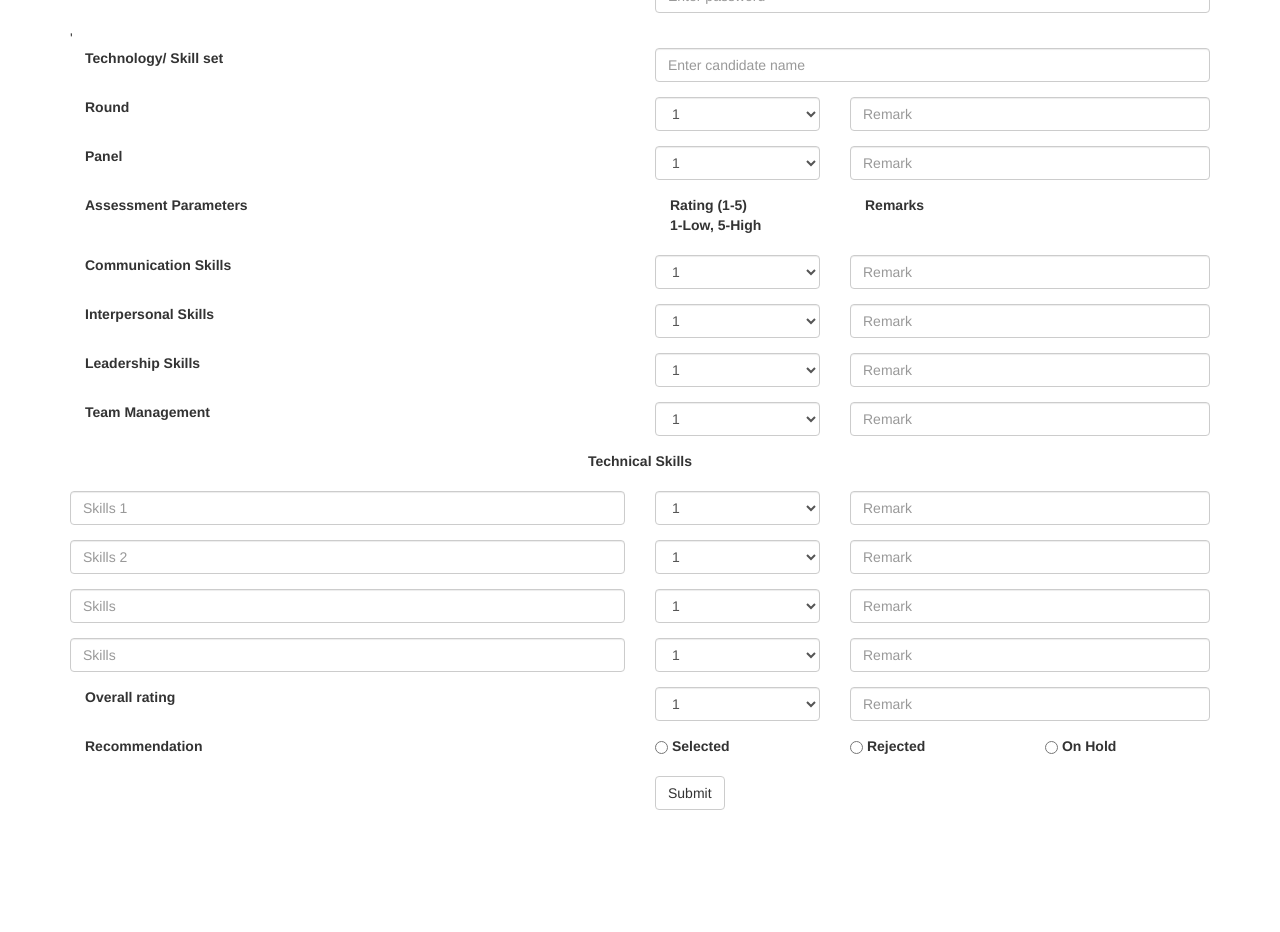
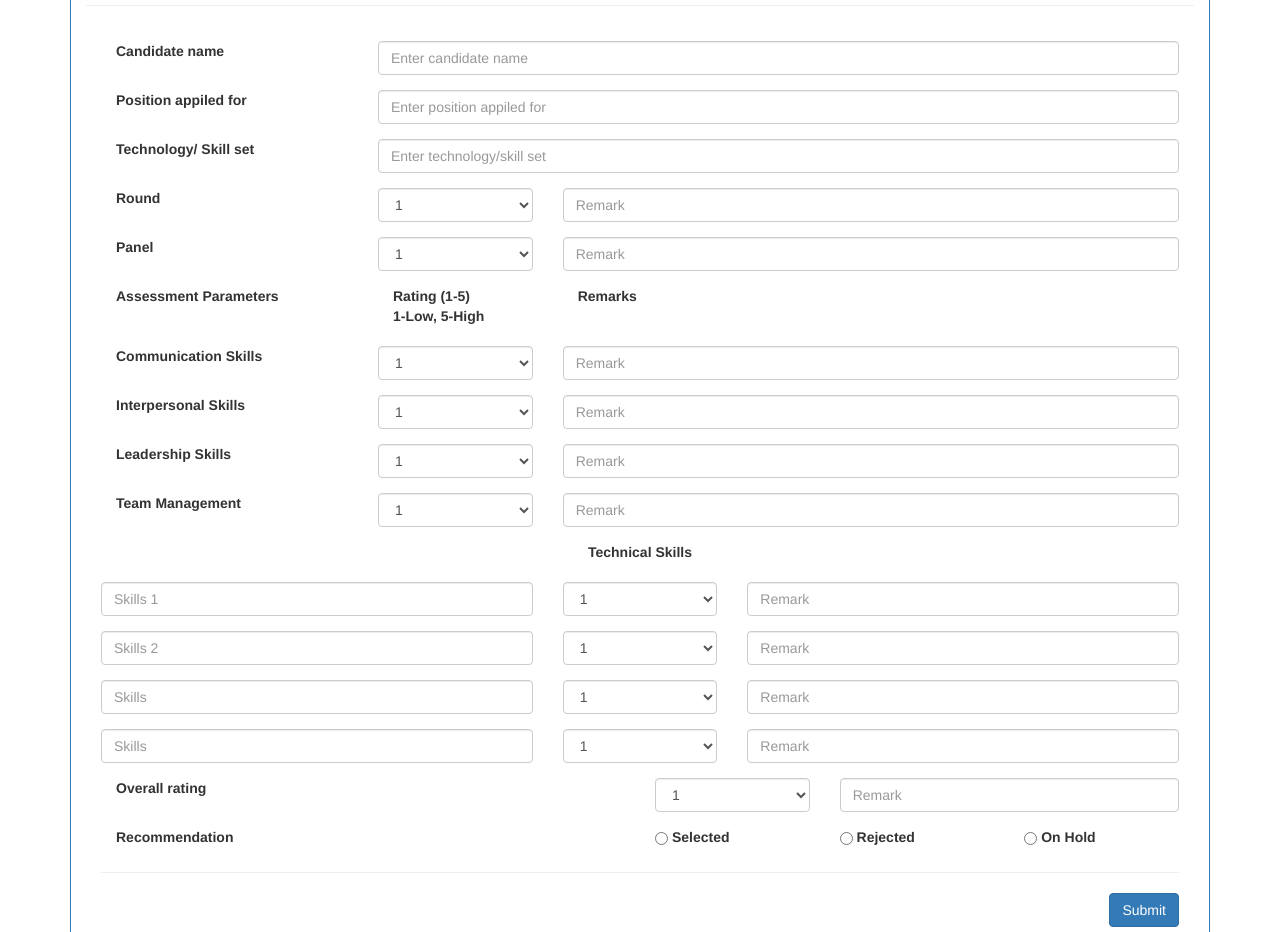
Before and after one commit to SadhanaG/Hiring-Feeback, a plain HTML site: page index.html in a window 1280 px wide. Shown: the part 160-1092 px from the top of the page. Before the commit the page ends 985 px from the top, so only its background shows below. Drawn offline with nearby package versions, Linux system fonts and the light colour scheme; files that its build step writes are made by us from their sources; files whose address does not match are found by name.

Commit message:
Adds Validation
Added validation into the form using bootstrap feature.

```diff
--- a/assets/js/form_validation.js
+++ b/assets/js/form_validation.js
@@ -2,6 +2,9 @@ $(document).ready(function(){
 
 		$('#contact-form').validate({
 	    rules: {
+		  txt_date: {
+	      required: true
+	      },
 	      c_name: {
 	        minlength: 2,
 	        required: true
--- a/index.html
+++ b/index.html
@@ -6,84 +6,273 @@
 <meta charset="utf-8">
 <meta name="viewport" content="width=device-width, initial-scale=1">
 
-<!--<link rel="stylesheet" href="css/stylesheet.css"/> -->
+<link rel="stylesheet" href="assets/css/valid.css"/>
 
 <!-- Latest compiled and minified CSS -->
-<link rel="stylesheet" href="bootstrap-3.3.5-dist/css/bootstrap.min.css">
+<link rel="stylesheet" href="assets/bootstrap-3.3.5-dist/css/bootstrap.min.css">
 
 <!-- jQuery library -->
-<script src="bootstrap-3.3.5-dist/js/jquery.min.js"></script>
-
+<script src="assets/bootstrap-3.3.5-dist/js/jquery.min.js"></script>
 <!-- Latest compiled JavaScript -->
-<script src="bootstrap-3.3.5-dist/js/bootstrap.min.js"></script>
-
-<script src="js/form_validation.js" type="text/javascript"></script>
+<script src="assets/bootstrap-3.3.5-dist/js/bootstrap.min.js"></script>
 </head>
 
-<body>
-<div class="container">
-	  <form class="form-horizontal" role="form">
-      	<div class="form-group text-center">
+<body class="container">
+<div class="col-lg-12 panel panel-primary">
+	<form action="" id="contact-form" class="form-horizontal">
+      	<div class="form-group panel-heading">
         	<div class="col-sm-6">
-	         	<img src="image/logo_s.png"  class="img-responsive"/>
-             </div>
-             <div class="col-sm-2">
-                   <label class="text-left col-sm-12" for="email"><strong>Interview Assessment Sheet</strong></label>
-              </div>
-              <div class="col-sm-4">
-              		<div class="row">
-                        <div class='col-sm-12'>
-                            <div class="form-group">
-                                <div class='input-group date' id='datetimepicker1'>
-                                    <input type='text' class="form-control" />
-                                    <span class="input-group-addon">
-                                        <span class="glyphicon glyphicon-calendar"></span>
-                                    </span>
-                                </div>
-                            </div>
-                        </div>
+	         	<img src="assets/image/logo_s.png"  class="img-responsive"/>
+            </div>
+            <div class="col-sm-6">
+            	<br><br><br>
+            	<div class="row">
+                    <div class="col-sm-7">
+                        <label class="text-right col-sm-12"><strong>Interview Assessment Sheet</strong></label>
+                     </div>
+                     <div class="col-sm-5">
+                        <input type='date' class="form-control" name="txt_date"  id="txt_date" />
                         <script type="text/javascript">
                             $(function () {
                                 $('#datetimepicker1').datetimepicker();
                             });
                         </script>
-                    </div>
-              </div>
-	    </div>
-      	<hr>
-	    <div class="form-group">
-	      <div class="col-sm-6">
-	          <label class="text-left col-sm-12" for="email"><strong>Candidate name</strong></label>
+                     </div>
+                </div>
+            </div>
+	   </div>
+       	<hr>
+	<div class="panel-body">
+        <div class="form-group">
+	      <div class="col-sm-3">
+	          <label class="text-left col-sm-12" for="c_position"><strong>Candidate name</strong></label>
 	      </div>
-	      <div class="col-sm-6">
-	          <input type="password" class="form-control" id="c_name" placeholder="Enter candidate name">
+	      <div class="col-sm-9">
+	        <input type="text" class="form-control name="c_name" id="c_name" placeholder="Enter candidate name">
 	      </div>
 	    </div>
 
 	    <div class="form-group">
-	      <div class="col-sm-6">
-	          <label class="text-left col-sm-12" for="email"><strong>Position appiled for</strong></label>
+	      <div class="col-sm-3">
+	          <label class="text-left col-sm-12" for="c_position"><strong>Position appiled for</strong></label>
 	      </div>
-	      <div class="col-sm-6">
-	        <input type="text" class="form-control" id="c_position" placeholder="Enter password">
+	      <div class="col-sm-9">
+	        <input type="text" class="form-control" name="c_position" id="c_position" placeholder="Enter position appiled for" />
 	      </div>
-	    </div>'
+	    </div>
 
 		<div class="form-group">
-	      <div class="col-sm-6">
-	          <label class="text-left col-sm-12" for="email"><strong>Technology/ Skill set</strong></label>
+	      <div class="col-sm-3">
+	          <label class="text-left col-sm-12" for="c_tech_set"><strong>Technology/ Skill set</strong></label>
 	      </div>
-	      <div class="col-sm-6">
-	          <input type="password" class="form-control" id="c_name" placeholder="Enter candidate name">
+	      <div class="col-sm-9">
+	          <input type="text" class="form-control" name="c_tech_set" id="c_tech_set" placeholder="Enter technology/skill set" />
 	      </div>
 	    </div>
 
 	    <div class="form-group">
-	      <div class="col-sm-6">
-	          <label class="text-left col-sm-12" for="email"><strong>Round</strong></label>
+	      <div class="col-sm-3">
+	          <label class="text-left col-sm-12" for="sel_round"><strong>Round</strong></label>
 	      </div>
           <div class="col-sm-2">
-          		<select class="form-control" name="sel_round">
+          		<select class="form-control" name="sel_round" id="sel_round">
+                        <option>1</option>
+                        <option>2</option>
+                        <option>3</option>
+                        <option>4</option>
+                        <option>5</option>
+                </select>
+          </div>
+	      <div class="col-sm-7">
+	          <input type="text" class="form-control" name="txt_round" id="txt_round" placeholder="Remark" />
+	      </div>
+	    </div>
+
+		<div class="form-group">
+	      <div class="col-sm-3">
+	          <label class="text-left col-sm-12"><strong>Panel</strong></label>
+	      </div>
+	      <div class="col-sm-2">
+          		<select class="form-control" name="sel_panel" id="sel_panel">
+                        <option>1</option>
+                        <option>2</option>
+                        <option>3</option>
+                        <option>4</option>
+                        <option>5</option>
+                </select>
+          </div>
+	      <div class="col-sm-7">
+          	<input type="text" class="form-control" name="txt_panel" id="txt_panel" placeholder="Remark" />
+	      </div>
+	    </div>
+
+        <div class="form-group text-center">
+            <div class="col-sm-3">
+                <label class="text-left col-sm-12"><strong>Assessment Parameters</strong></label>
+             </div>
+             <div class="col-sm-2">
+                 <label class="text-left col-sm-12"><strong>Rating (1-5) <br>1-Low, 5-High</strong></label>
+             </div>
+             <div class="col-sm-7">
+                  <label class="text-left col-sm-12" ><strong>Remarks</strong></label>
+             </div>
+	    </div>
+
+        <div class="form-group">
+	      <div class="col-sm-3">
+	          <label class="text-left col-sm-12"><strong>Communication Skills</strong></label>
+	      </div>
+	      <div class="col-sm-2">
+          		<select class="form-control" name="sel_com_skill" id="sel_com_skill">
+                        <option>1</option>
+                        <option>2</option>
+                        <option>3</option>
+                        <option>4</option>
+                        <option>5</option>
+                </select>
+          </div>
+	      <div class="col-sm-7">
+	          <input type="text" class="form-control" id="txt_com_skill" name="txt_com_skill" placeholder="Remark">
+	      </div>
+	    </div>
+
+        <div class="form-group">
+	      <div class="col-sm-3">
+	          <label class="text-left col-sm-12"><strong>Interpersonal Skills</strong></label>
+	      </div>
+	      <div class="col-sm-2">
+          		<select class="form-control" name="sel_int_skill" id="sel_int_skill">
+                        <option>1</option>
+                        <option>2</option>
+                        <option>3</option>
+                        <option>4</option>
+                        <option>5</option>
+                </select>
+          </div>
+	      <div class="col-sm-7">
+	          <input type="text" class="form-control" id="txt_int_skill" name="txt_int_skill" placeholder="Remark">
+	      </div>
+	    </div>
+
+        <div class="form-group">
+	      <div class="col-sm-3">
+	          <label class="text-left col-sm-12"><strong>Leadership Skills</strong></label>
+	      </div>
+	      <div class="col-sm-2">
+          		<select class="form-control" name="sel_lead_skill"  id="sel_lead_skill">
+                        <option>1</option>
+                        <option>2</option>
+                        <option>3</option>
+                        <option>4</option>
+                        <option>5</option>
+                </select>
+          </div>
+	      <div class="col-sm-7">
+	          <input type="text" class="form-control" id="txt_lead_skill" name="txt_lead_skill" placeholder="Remark">
+	      </div>
+	    </div>
+
+        <div class="form-group">
+	      <div class="col-sm-3">
+	          <label class="text-left col-sm-12"><strong>Team Management</strong></label>
+	      </div>
+	      <div class="col-sm-2">
+          		<select class="form-control" name="sel_team" id="sel_team">
+                        <option>1</option>
+                        <option>2</option>
+                        <option>3</option>
+                        <option>4</option>
+                        <option>5</option>
+                </select>
+          </div>
+	      <div class="col-sm-7">
+	          <input type="text" class="form-control" id="txt_team" name="txt_team_skill" placeholder="Remark">
+	      </div>
+	    </div>
+
+	    <div class="form-group text-center">
+        	<label class="text-center col-sm-12"><strong>Technical Skills</strong></label>
+        </div>
+
+
+		<div class="form-group">
+	      <div class="col-sm-5">
+	          <input type="text" class="form-control" name="skill_one" id="skill_one" placeholder="Skills 1">
+	      </div>
+	      <div class="col-sm-2">
+          		<select class="form-control" name="sel_skill_one" id="sel_skill_one">
+                        <option>1</option>
+                        <option>2</option>
+                        <option>3</option>
+                        <option>4</option>
+                        <option>5</option>
+                </select>
+          </div>
+	      <div class="col-sm-5">
+	          <input type="text" class="form-control" id="txt_skill_one" name="txt_skill_one" placeholder="Remark">
+	      </div>
+	    </div>
+
+        <div class="form-group">
+	      <div class="col-sm-5">
+	          <input type="text" class="form-control" name="skill_two"  id="skill_two" placeholder="Skills 2">
+	      </div>
+	      <div class="col-sm-2">
+          		<select class="form-control" name="sel_skill_two" id="sel_skill_two" >
+                        <option>1</option>
+                        <option>2</option>
+                        <option>3</option>
+                        <option>4</option>
+                        <option>5</option>
+                </select>
+          </div>
+	      <div class="col-sm-5">
+	          <input type="text" class="form-control" id="txt_skill_two" name="txt_skill_two" placeholder="Remark">
+	      </div>
+	    </div>
+
+        <div class="form-group">
+	      <div class="col-sm-5">
+	          <input type="text" class="form-control" name="skill_three" id="skill_three" placeholder="Skills">
+	      </div>
+	      <div class="col-sm-2">
+          		<select class="form-control" name="sel_skill_three" id="sel_skill_three">
+                        <option>1</option>
+                        <option>2</option>
+                        <option>3</option>
+                        <option>4</option>
+                        <option>5</option>
+                </select>
+          </div>
+	      <div class="col-sm-5">
+	          <input type="text" class="form-control" id="txt_skill_three"  name="txt_skill_three" placeholder="Remark">
+	      </div>
+	    </div>
+
+        <div class="form-group">
+	      <div class="col-sm-5">
+	          <input type="text" class="form-control" name="skill_four" id="skill_four" placeholder="Skills">
+	      </div>
+	      <div class="col-sm-2">
+          		<select class="form-control" name="sel_skill_four" id="sel_skill_four">
+                        <option>1</option>
+                        <option>2</option>
+                        <option>3</option>
+                        <option>4</option>
+                        <option>5</option>
+                </select>
+          </div>
+	      <div class="col-sm-5">
+	          <input type="text" class="form-control" id="txt_skill_four"  name="txt_skill_four" placeholder="Remark">
+	      </div>
+	    </div>
+
+        <div class="form-group">
+	      <div class="col-sm-6">
+	          <label class="text-left col-sm-12">Overall rating</label>
+	      </div>
+	      <div class="col-sm-2">
+          		<select class="form-control" name="sel_rate" id="sel_rate">
                         <option>1</option>
                         <option>2</option>
                         <option>3</option>
@@ -92,228 +281,38 @@
                 </select>
           </div>
 	      <div class="col-sm-4">
-	          <input type="text" class="form-control" id="c_round_re" placeholder="Remark">
-	      </div>
-	    </div>
-
-		<div class="form-group">
-	      <div class="col-sm-6">
-	          <label class="text-left col-sm-12" for="email"><strong>Panel</strong></label>
-	      </div>
-	      <div class="col-sm-2">
-          		<select class="form-control" name="sel_round">
-                        <option>1</option>
-                        <option>2</option>
-                        <option>3</option>
-                        <option>4</option>
-                        <option>5</option>
-                </select>
-          </div>
-	      <div class="col-sm-4">
-	          <input type="text" class="form-control" id="c_round_re" placeholder="Remark">
-	      </div>
-	    </div>
-
-        <div class="form-group text-center">
-        	<div class="col-sm-6">
-	         <label class="text-left col-sm-12" for="email"><strong>Assessment Parameters</strong></label>
-             </div>
-             <div class="col-sm-2">
-                   <label class="text-left col-sm-12" for="email"><strong>Rating (1-5) <br>1-Low, 5-High</strong></label>
-              </div>
-              <div class="col-sm-4">
-                    <label class="text-left col-sm-12" for="email"><strong>Remarks</strong></label>
-              </div>
-	    </div>
-
-        <div class="form-group">
-	      <div class="col-sm-6">
-	          <label class="text-left col-sm-12" for="email"><strong>Communication Skills</strong></label>
-	      </div>
-	      <div class="col-sm-2">
-          		<select class="form-control" name="sel_round">
-                        <option>1</option>
-                        <option>2</option>
-                        <option>3</option>
-                        <option>4</option>
-                        <option>5</option>
-                </select>
-          </div>
-	      <div class="col-sm-4">
-	          <input type="text" class="form-control" id="skill_2_re" placeholder="Remark">
+	          <input type="text" class="form-control" id="txt_rate"  name="txt_rate" placeholder="Remark">
 	      </div>
 	    </div>
 
         <div class="form-group">
 	      <div class="col-sm-6">
-	          <label class="text-left col-sm-12" for="email"><strong>Interpersonal Skills</strong></label>
+	          <label class="text-left col-sm-12">Recommendation</label>
 	      </div>
 	      <div class="col-sm-2">
-          		<select class="form-control" name="sel_round">
-                        <option>1</option>
-                        <option>2</option>
-                        <option>3</option>
-                        <option>4</option>
-                        <option>5</option>
-                </select>
-          </div>
-	      <div class="col-sm-4">
-	          <input type="text" class="form-control" id="skill_2_re" placeholder="Remark">
+	          <input type="radio" class="radio-inline" name="rating_radio" id="rating_radio"/><label> &nbsp;Selected</label>
+	      </div>
+          <div class="col-sm-2">
+	         <input type="radio" class="radio-inline" name="rating_radio" id="rating_radio"/><label> &nbsp;Rejected</label>
+	      </div>
+	      <div class="col-sm-2">
+	          <input type="radio" class="radio-inline" name="rating_radio" id="rating_radio"/><label> &nbsp;On Hold</label>
 	      </div>
 	    </div>
-
-        <div class="form-group">
-	      <div class="col-sm-6">
-	          <label class="text-left col-sm-12" for="email"><strong>Leadership Skills</strong></label>
-	      </div>
-	      <div class="col-sm-2">
-          		<select class="form-control" name="sel_round">
-                        <option>1</option>
-                        <option>2</option>
-                        <option>3</option>
-                        <option>4</option>
-                        <option>5</option>
-                </select>
-          </div>
-	      <div class="col-sm-4">
-	          <input type="text" class="form-control" id="skill_3_re" placeholder="Remark">
+        <hr>
+	    <div class="form-group">
+	      <div class="col-sm-12 text-right">
+	        <button type="submit" class="btn btn-primary">Submit</button>
 	      </div>
 	    </div>
+ 	</div><!-- Panel body end -->
+	</form>
+ </div><!--  Panel end -->
+ <!-- Bootstrap JS -->
+	  <script src="assets/bootstrap-3.3.5-dist/js/jquery-1.7.1.min.js"></script>
 
-        <div class="form-group">
-	      <div class="col-sm-6">
-	          <label class="text-left col-sm-12" for="email"><strong>Team Management</strong></label>
-	      </div>
-	      <div class="col-sm-2">
-          		<select class="form-control" name="sel_round">
-                        <option>1</option>
-                        <option>2</option>
-                        <option>3</option>
-                        <option>4</option>
-                        <option>5</option>
-                </select>
-          </div>
-	      <div class="col-sm-4">
-	          <input type="text" class="form-control" id="skill_4_re" placeholder="Remark">
-	      </div>
-	    </div>
-
-	    <div class="form-group text-center">
-        	<label class="text-center col-sm-12" for="email"><strong>Technical Skills</strong></label>
-        </div>
-
-
-		<div class="form-group">
-	      <div class="col-sm-6">
-	          <input type="text" class="form-control" id="skill_1" placeholder="Skills 1">
-	      </div>
-	      <div class="col-sm-2">
-          		<select class="form-control" name="sel_round">
-                        <option>1</option>
-                        <option>2</option>
-                        <option>3</option>
-                        <option>4</option>
-                        <option>5</option>
-                </select>
-          </div>
-	      <div class="col-sm-4">
-	          <input type="text" class="form-control" id="skill_1_re" placeholder="Remark">
-	      </div>
-	    </div>
-
-        <div class="form-group">
-	      <div class="col-sm-6">
-	          <input type="text" class="form-control" id="skill_2" placeholder="Skills 2">
-	      </div>
-	      <div class="col-sm-2">
-          		<select class="form-control" name="sel_round">
-                        <option>1</option>
-                        <option>2</option>
-                        <option>3</option>
-                        <option>4</option>
-                        <option>5</option>
-                </select>
-          </div>
-	      <div class="col-sm-4">
-	          <input type="text" class="form-control" id="skill_2_re" placeholder="Remark">
-	      </div>
-	    </div>
-
-        <div class="form-group">
-	      <div class="col-sm-6">
-	          <input type="text" class="form-control" id="skill_3" placeholder="Skills">
-	      </div>
-	      <div class="col-sm-2">
-          		<select class="form-control" name="sel_round">
-                        <option>1</option>
-                        <option>2</option>
-                        <option>3</option>
-                        <option>4</option>
-                        <option>5</option>
-                </select>
-          </div>
-	      <div class="col-sm-4">
-	          <input type="text" class="form-control" id="skill_3_re" placeholder="Remark">
-	      </div>
-	    </div>
-
-        <div class="form-group">
-	      <div class="col-sm-6">
-	          <input type="text" class="form-control" id="skill_4" placeholder="Skills">
-	      </div>
-	      <div class="col-sm-2">
-          		<select class="form-control" name="sel_round">
-                        <option>1</option>
-                        <option>2</option>
-                        <option>3</option>
-                        <option>4</option>
-                        <option>5</option>
-                </select>
-          </div>
-	      <div class="col-sm-4">
-	          <input type="text" class="form-control" id="skill_4_re" placeholder="Remark">
-	      </div>
-	    </div>
-
-        <div class="form-group">
-	      <div class="col-sm-6">
-	          <label class="text-left col-sm-12" for="email">Overall rating</label>
-	      </div>
-	      <div class="col-sm-2">
-          		<select class="form-control" name="sel_round">
-                        <option>1</option>
-                        <option>2</option>
-                        <option>3</option>
-                        <option>4</option>
-                        <option>5</option>
-                </select>
-          </div>
-	      <div class="col-sm-4">
-	          <input type="text" class="form-control" id="skill_4_re" placeholder="Remark">
-	      </div>
-	    </div>
-
-        <div class="form-group">
-	      <div class="col-sm-6">
-	          <label class="text-left col-sm-12" for="email">Recommendation</label>
-	      </div>
-	      <div class="col-sm-2">
-	          <input type="radio" class="radio-inline" id="rating_radio"/><label> &nbsp;Selected</label>
-	      </div>
-          <div class="col-sm-2">
-	         <input type="radio" class="radio-inline" id="rating_radio"/><label> &nbsp;Rejected</label>
-	      </div>
-	      <div class="col-sm-2">
-	          <input type="radio" class="radio-inline" id="rating_radio"/><label> &nbsp;On Hold</label>
-	      </div>
-	    </div>
-
-	    <div class="form-group">
-	      <div class="col-sm-offset-6 col-sm-6">
-	        <button type="submit" class="btn btn-default">Submit</button>
-	      </div>
-	    </div>
-	  </form>
-</div>
+<!-- Validate plugin -->
+	<script src="assets/bootstrap-3.3.5-dist/js/jquery.validate.min.js"></script>
+     <script src="assets/js/form_validation.js" type="text/javascript"></script>
 </body>
 </html>
```
